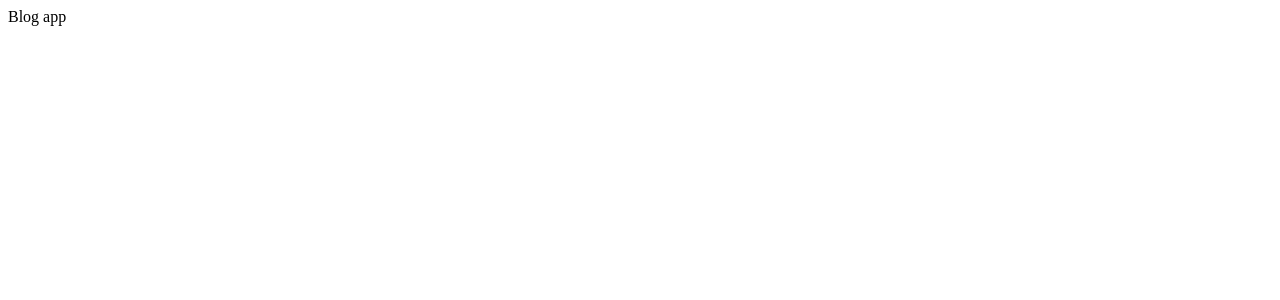
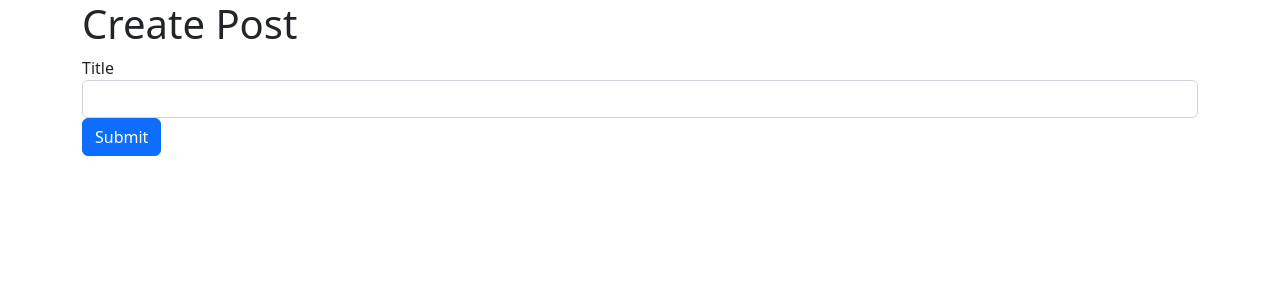
Before and after one commit to levelasquez/blog-mini-microservices-app, a React (Create React App) app in the folder client/: page / in a window 1280 px wide. Shown: the top 300 px of the page. Built offline with nearby package versions, Linux system fonts and the light colour scheme.

Commit message:
Building Post Submission

```diff
--- a/client/public/index.html
+++ b/client/public/index.html
@@ -25,6 +25,12 @@
       Learn how to configure a non-root public URL by running `npm run build`.
     -->
     <title>React App</title>
+    <link
+      href="https://cdn.jsdelivr.net/npm/bootstrap@5.2.2/dist/css/bootstrap.min.css"
+      rel="stylesheet"
+      integrity="sha384-Zenh87qX5JnK2Jl0vWa8Ck2rdkQ2Bzep5IDxbcnCeuOxjzrPF/et3URy9Bv1WTRi"
+      crossorigin="anonymous"
+    />
   </head>
   <body>
     <noscript>You need to enable JavaScript to run this app.</noscript>
--- a/client/src/App.js
+++ b/client/src/App.js
@@ -1,7 +1,14 @@
 import React from "react";
 
+import PostCreate from "./PostCreate";
+
 const App = () => {
-  return <div>Blog app</div>;
+  return (
+    <div className="container">
+      <h1>Create Post</h1>
+      <PostCreate />
+    </div>
+  );
 };
 
 export default App;
--- /dev/null
+++ b/client/src/PostCreate.js
@@ -0,0 +1,34 @@
+import React, { useState } from "react";
+import axios from "axios";
+
+const PostCreate = () => {
+  const [title, setTitle] = useState("");
+
+  const onSubmit = async (event) => {
+    event.preventDefault();
+
+    await axios.post("http://localhost:4000/posts", {
+      title,
+    });
+
+    setTitle("");
+  };
+
+  return (
+    <div>
+      <form onSubmit={onSubmit}>
+        <div className="form-group">
+          <label>Title</label>
+          <input
+            value={title}
+            onChange={(e) => setTitle(e.target.value)}
+            className="form-control"
+          />
+        </div>
+        <button className="btn btn-primary">Submit</button>
+      </form>
+    </div>
+  );
+};
+
+export default PostCreate;
```
